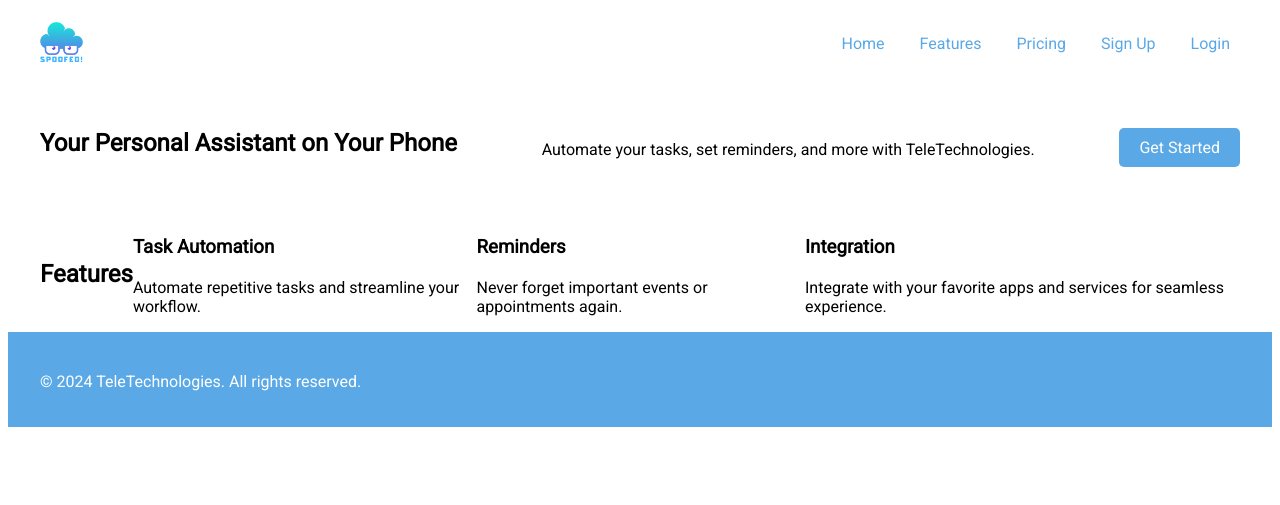
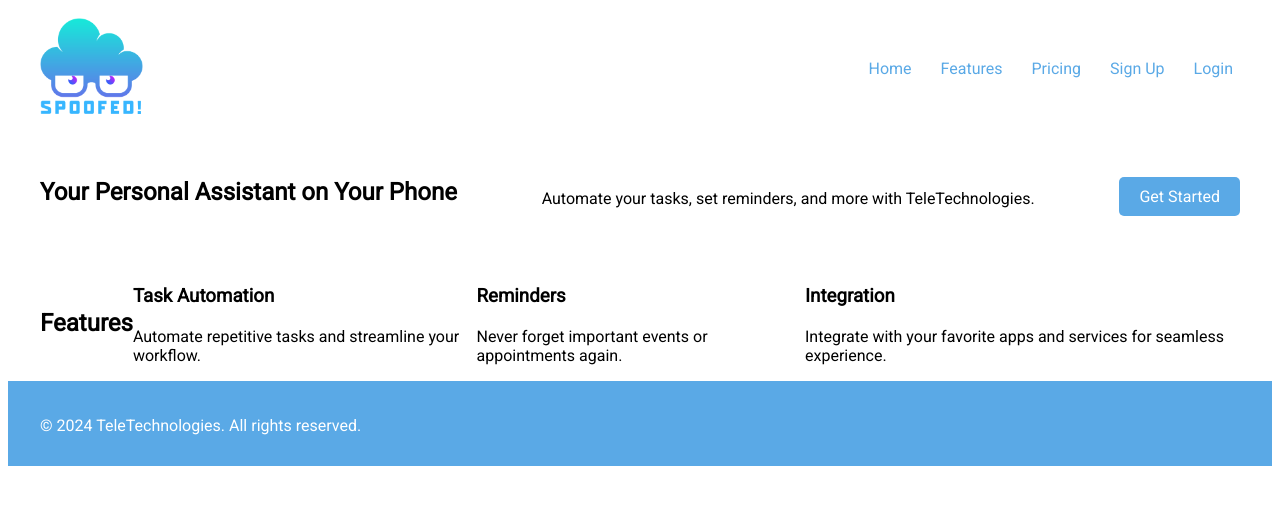
Before and after one commit to rwdvlpmnt/spoofed, a Django app: template templates/home.html in a window 1280 px wide. Shown: the top 505 px of the page. Run offline with Django 3.2, Linux system fonts and the light colour scheme; the template is opened without the code that fills it, so the values that code supplies are empty.

Commit message:
adjust size again

```diff
--- a/static/styles.css
+++ b/static/styles.css
@@ -4,7 +4,7 @@
 .container {
     max-width: 1200px;
     margin: 0 auto;
-    padding: 0 20px;
+    padding: 0 15px;
     display: flex;
     justify-content: space-between;
     align-items: center;
@@ -17,7 +17,7 @@ header {
 }
 
 .header-left .logo {
-    height: 40px; /* Adjust the logo size */
+    height: 96px; /* Adjust the logo size */
 }
 
 .header-right nav ul {
@@ -29,7 +29,7 @@ header {
 .header-right nav ul li a {
     color: #5AA9E6; /* Powder blue */
     text-decoration: none;
-    padding: 5px 10px;
+    padding: 5px 7px;
     transition: color 0.3s;
 }
 
@@ -45,7 +45,7 @@ body {
 footer {
     background-color: #5AA9E6; /* Powder blue */
     color: #FFFFFF; /* White */
-    padding: 20px 0;
+    padding: 15px 0;
     text-align: center;
 }
 
--- a/templates/base.html
+++ b/templates/base.html
@@ -6,7 +6,7 @@
 <head>
     <meta charset="UTF-8">
     <meta name="viewport" content="width=device-width, initial-scale=1.0">
-    <title>{% block title %}You Been SPOOFED!{% endblock %}</title>
+    <title>{% block title %}SPOOFED!{% endblock %}</title>
     <link rel="stylesheet" href="{% static 'styles.css' %}">
     <link href="https://fonts.googleapis.com/css2?family=Roboto:wght@400&display=swap" rel="stylesheet">
     <link rel="stylesheet" href="https://cdnjs.cloudflare.com/ajax/libs/font-awesome/5.15.4/css/all.min.css">
```
